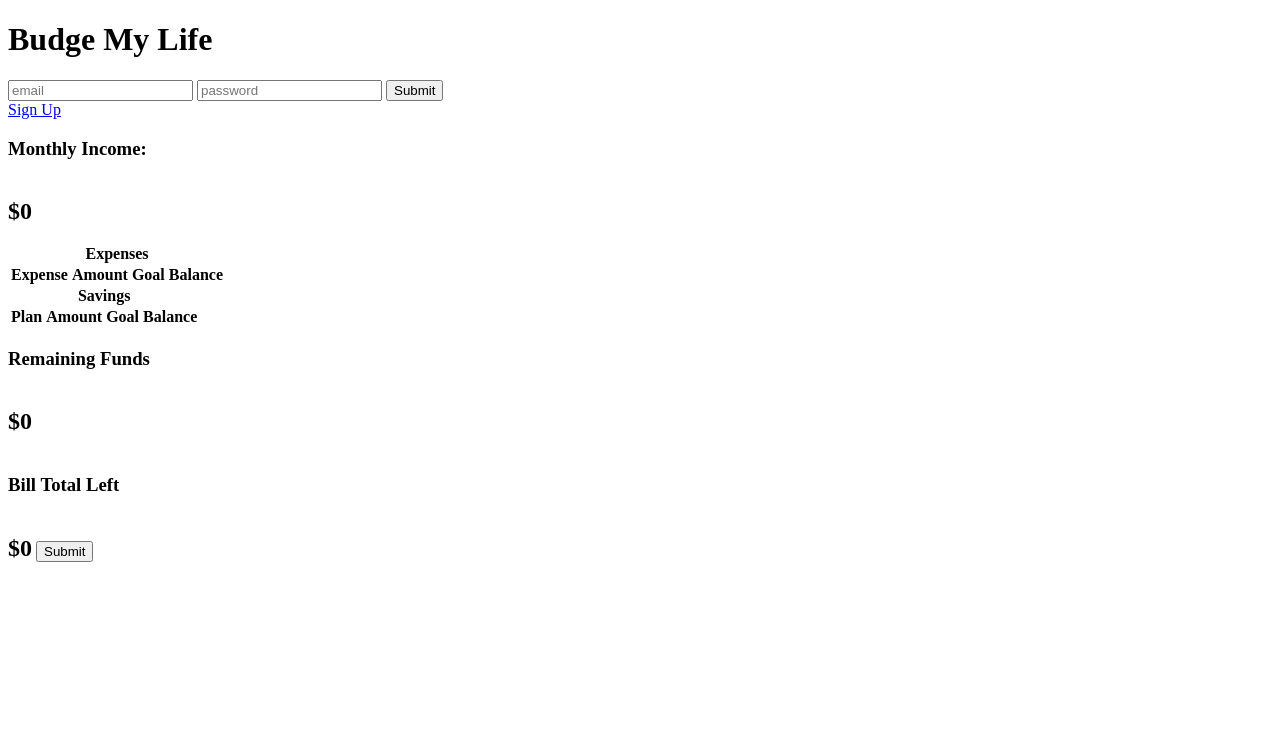
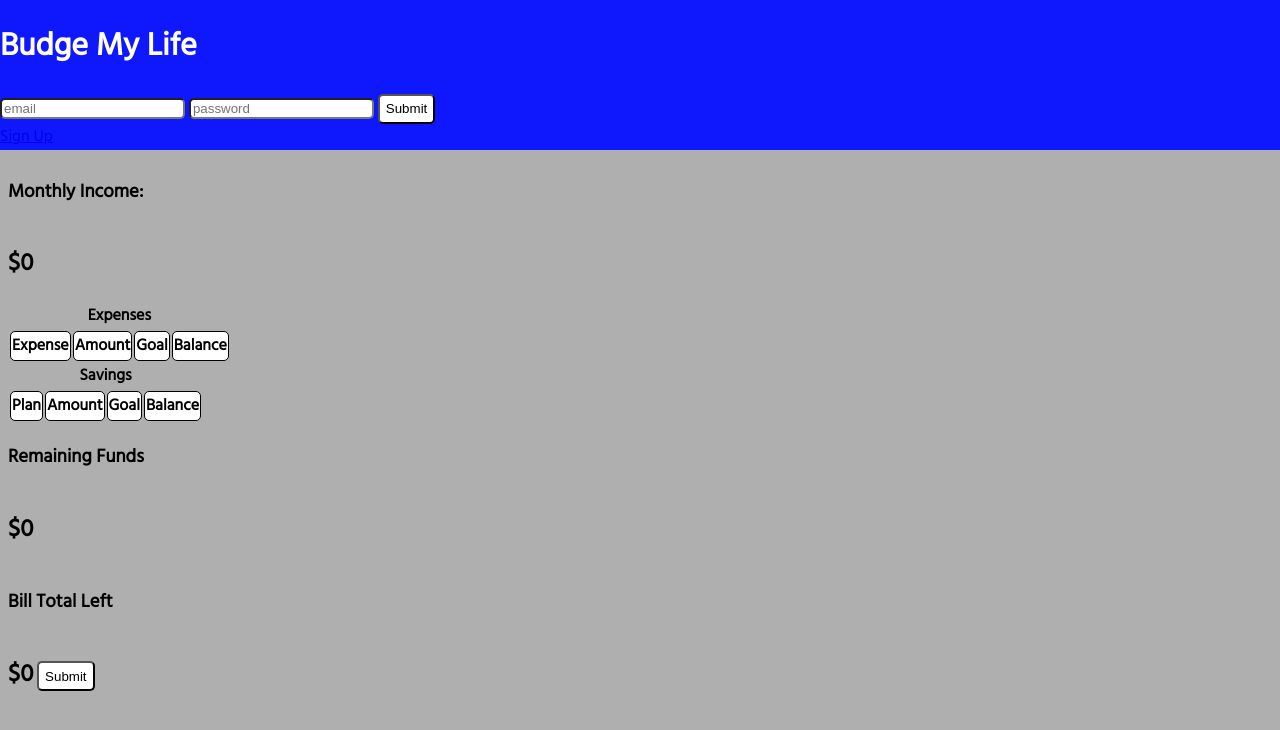
Before and after one commit to ossiggy/fullstackCapstone, a website: page index.html in a window 1280 px wide. Drawn offline with nearby package versions, Linux system fonts and the light colour scheme; no server answers.

Commit message:
changed color scheme

```diff
--- a/main.css
+++ b/main.css
@@ -1,8 +1,48 @@
 * {
   box-sizing: border-box;
+}
+
+body {
+  font-family: 'Hind', sans-serif;
+  background-color: #afafaf;
+}
+
+  .heading {
+  background-color: #0f17fc;
+  position:fixed;
+  top:0;
+  left:0;
+  width:100%;
+  z-index:100;
+  color: white;
+  height: 150px;
 }
 
 h2 {
   clear: left;
   display: inline-block;
 }
+
+main {
+  padding-top:150px;
+}
+
+th, td {
+  border: 1px solid black;
+  border-radius: 5px;
+  background-color: white;
+}
+
+input {
+  border-radius: 5px;
+}
+
+.button {
+  border: none;
+}
+
+button {
+  height:30px;
+  border-radius: 5px;
+  background-color: white;
+}
```
